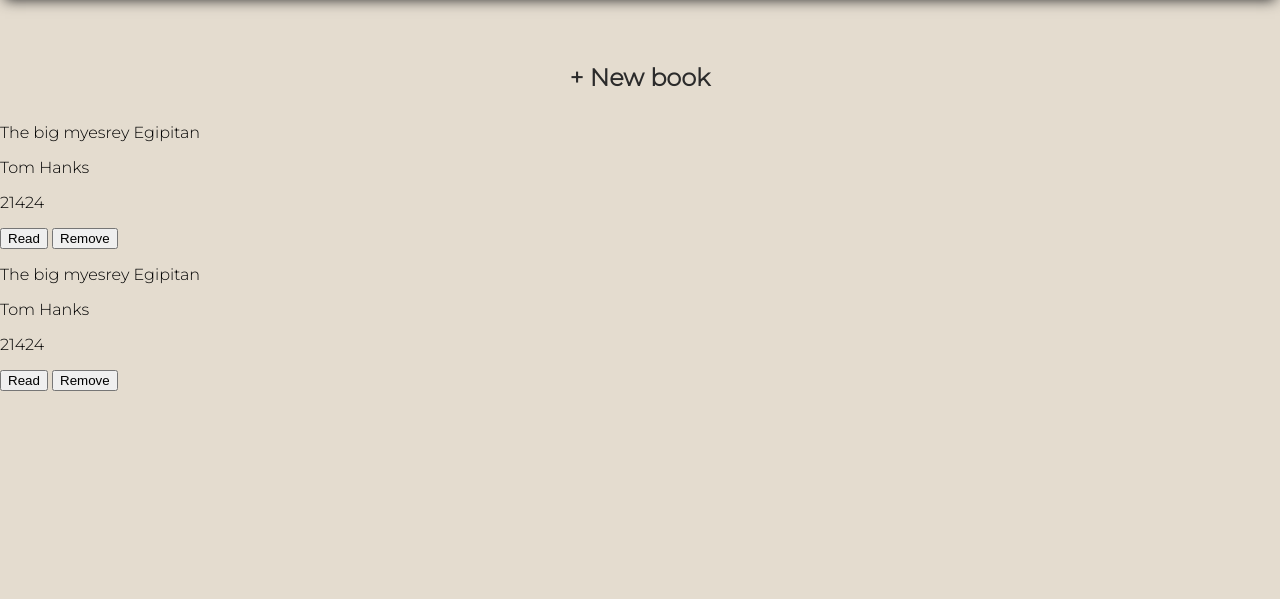
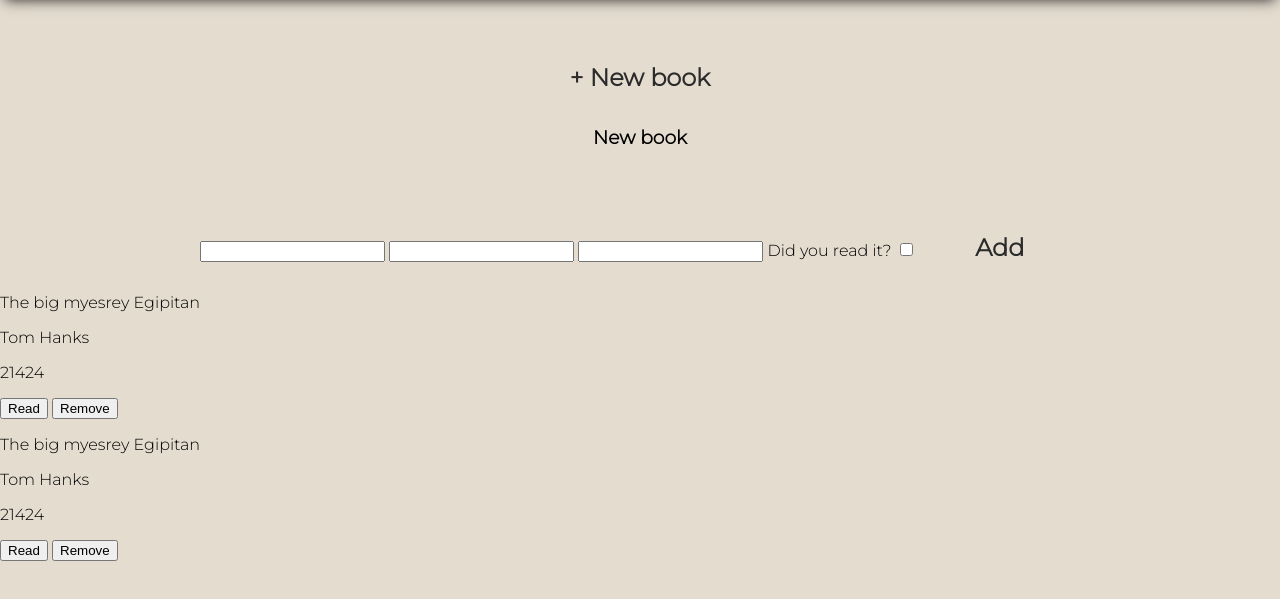
Before and after one commit to fufako/PROJECT-LIBRARY, a plain HTML site: page index.html in a window 1280 px wide. Shown: the part 131-730 px from the top of the page. Drawn offline with Linux system fonts and the light colour scheme.

Commit message:
Add popup div with form in it

```diff
--- a/index.html
+++ b/index.html
@@ -17,7 +17,19 @@
 </div>
 </div>
 <div class="add-book">
-    <button>+ New book</button>
+    <button id="add">+ New book</button>
+    <div class="popup">
+        <form action="post">
+            <h3>New book</h3>
+            <input type="text" id="title">
+            <input type="text" id="author">
+            <input type="number" id="pages">
+            Did you read it? <input type="checkbox" name="read" id="read">
+            <button type="submit" id="add-popup">Add</button>
+
+        </form>
+
+    </div>
 </div>
 <div class="books-container">
     <div class="book">
```
